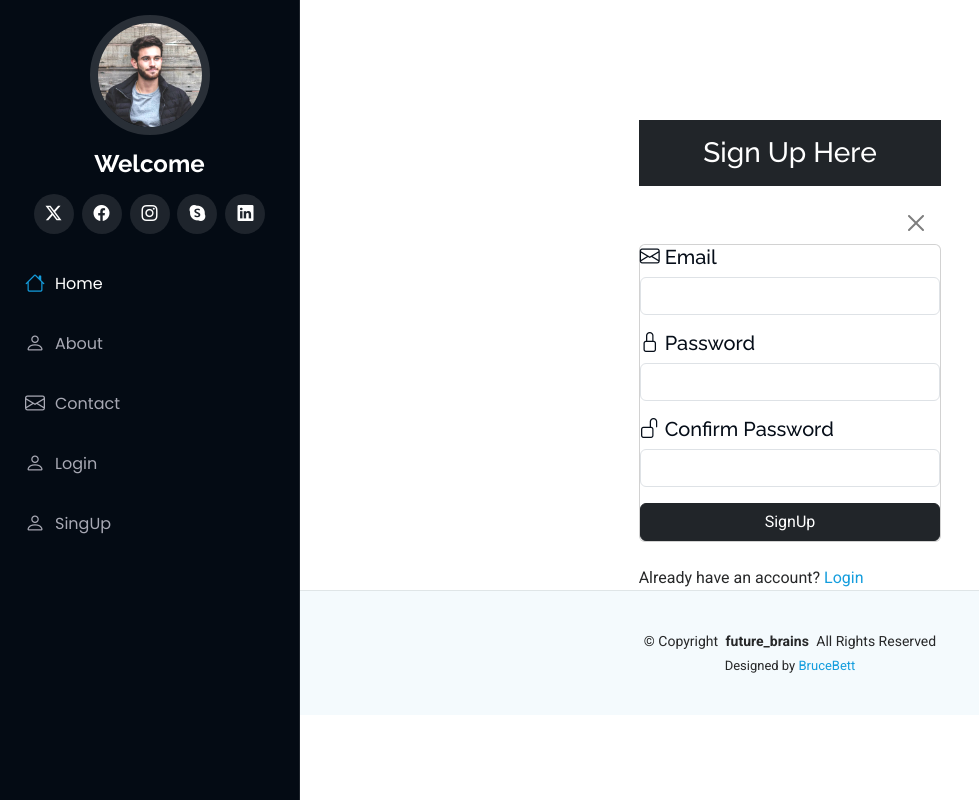
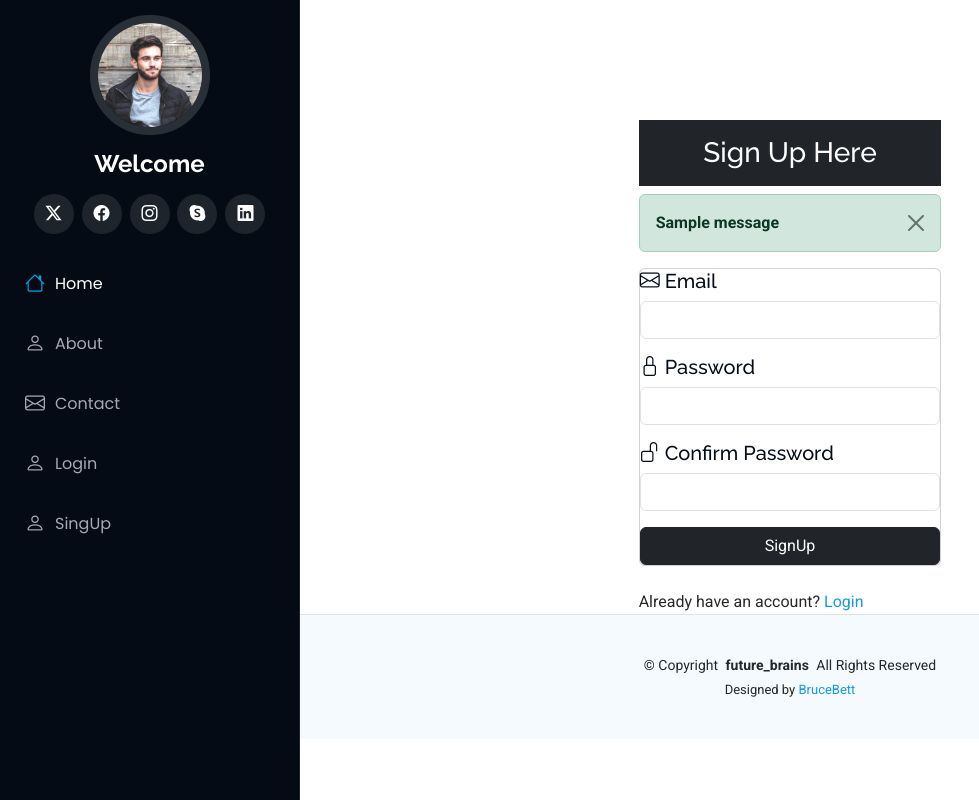
Before and after one commit to brucebett/My-Portfolio, a Django app: page /auth/signup/ in a window 1280 px wide. Shown: the whole page, without its empty margins (0-979 px from the left). Run offline with Django 5.2, Linux system fonts and the light colour scheme; one stand-in notice (Sample message) is shown; some libraries are stand-ins or nearby versions.

Commit message:
thur31 sec  commit

```diff
--- a/project/templates/login.html
+++ b/project/templates/login.html
@@ -20,7 +20,7 @@ login
             <h3 class="text-white bg-dark text-center p-3">Login Here</h3>
 
 
-            {% for messages in messages %}
+            {% for message in messages %}
             <div class="alert alert-{{message.tags}} alert-dismissible fade show" role="alert">
                 <strong> {{message}} </strong>
                 <button type="button" class="btn-close" data-bs-dismiss="alert" aria-label="Close"></button>
--- a/project/templates/signup.html
+++ b/project/templates/signup.html
@@ -18,12 +18,13 @@ Signup
             <br>
             <br>
             <h3 class="text-white bg-dark text-center p-3">Sign Up Here</h3>
-            {% for messages in messages %}
+            {% for message in messages %}
             <div class="alert alert-{{message.tags}} alert-dismissible fade show" role="alert">
                 <strong> {{message}} </strong>
                 <button type="button" class="btn-close" data-bs-dismiss="alert" aria-label="Close"></button>
               </div>
               {% endfor %}
+
             <div class="card" p-2>
                 <form action="/auth/signup/" method="post">
                     {% csrf_token %}
```
Also changed, not shown: project/db.sqlite3.
